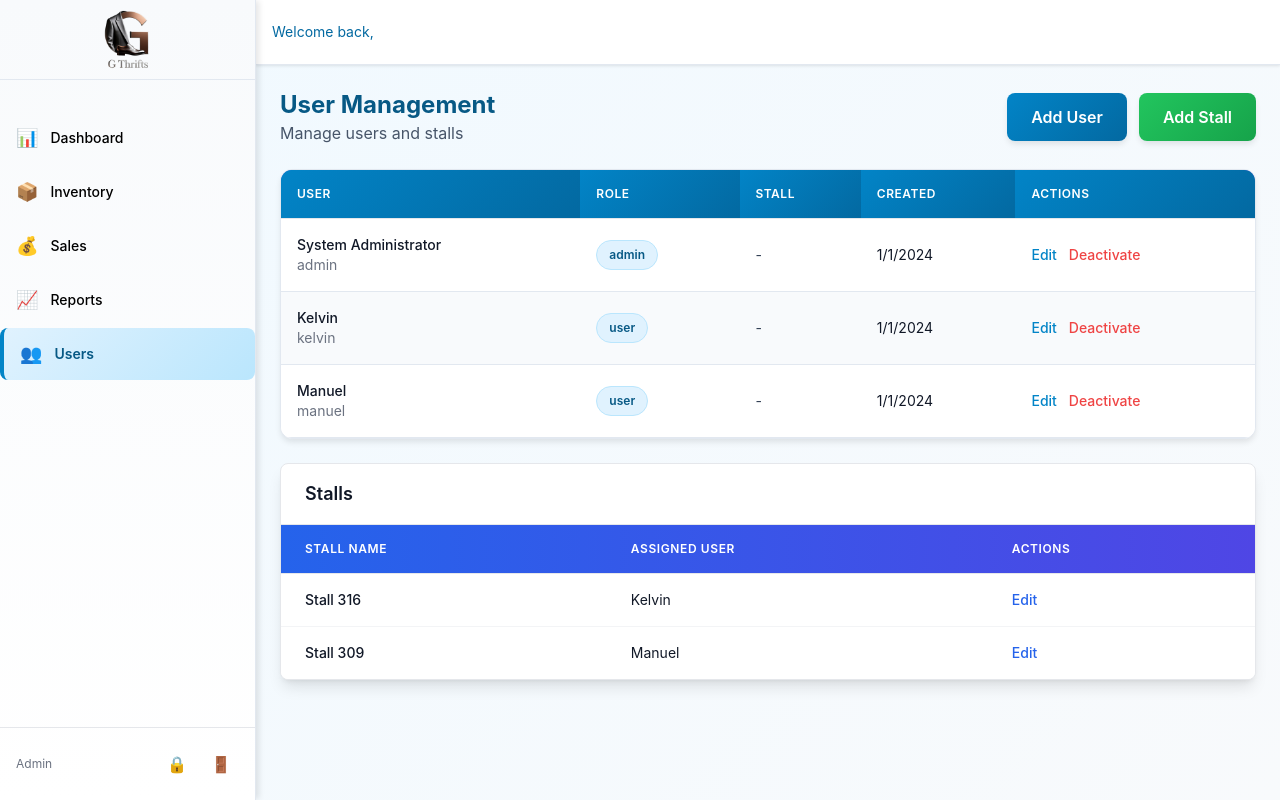
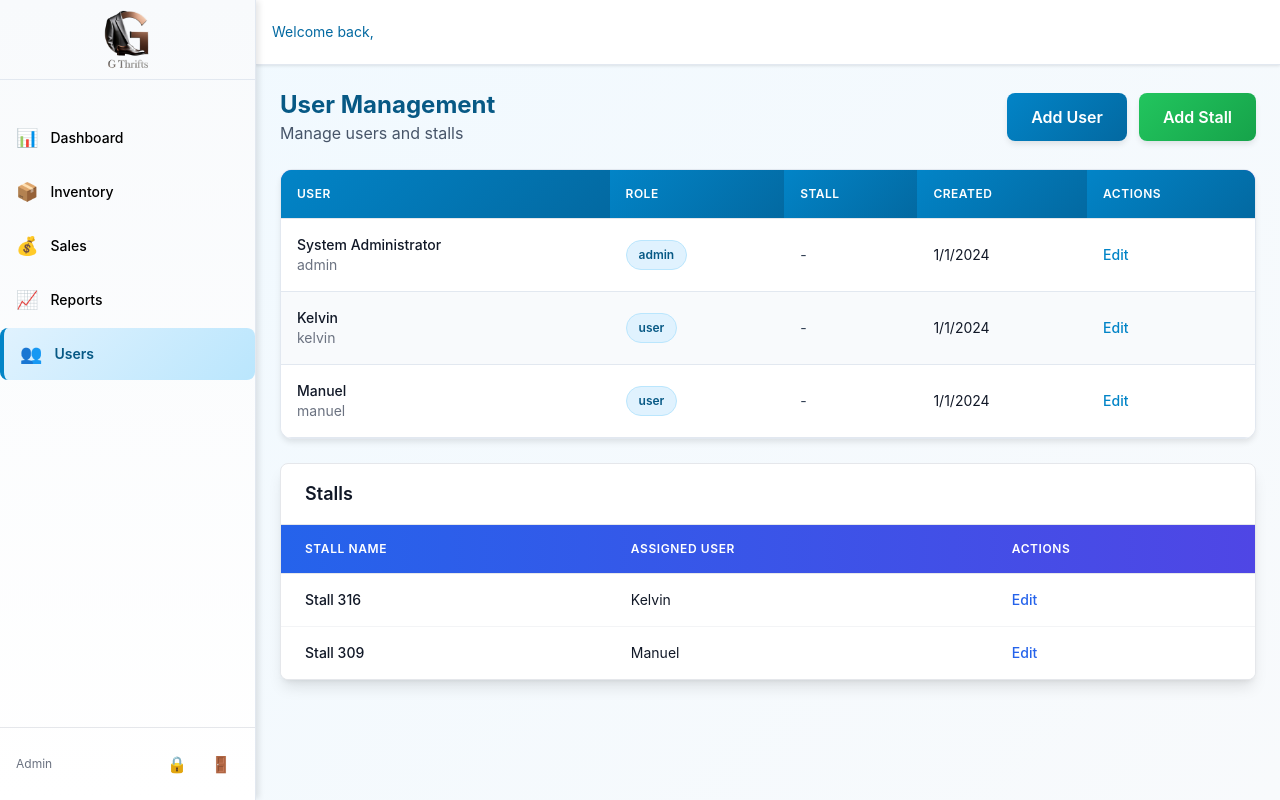
Before and after one commit to SoftwareBazaar/thrift-shop-inventory, a React (Create React App) app in the folder client/: page /users in a window 1280 px wide. Built offline with nearby package versions, Linux system fonts and the light colour scheme; sample sign-in values are in the browser's storage.

Commit message:
Remove toggle user status button since status column was removed

```diff
--- a/client/src/pages/Users.tsx
+++ b/client/src/pages/Users.tsx
@@ -258,7 +258,6 @@ const Users: React.FC = () => {
                     {new Date(userItem.created_date).toLocaleDateString()}
                   </td>
                   <td className="px-6 py-4 whitespace-nowrap text-sm font-medium">
-                    <div className="flex space-x-3">
                     <button
                       onClick={() => openEditUserModal(userItem)}
                       className="text-blue-600 hover:text-blue-900"
@@ -266,20 +265,6 @@ const Users: React.FC = () => {
                     >
                       Edit
                     </button>
-                      <button
-                        onClick={() => toggleUserStatus(userItem.user_id, userItem.status)}
-                        className={`hover:opacity-70 ${
-                          userItem.status === 'active'
-                            ? 'text-red-600 hover:text-red-900'
-                            : 'text-green-600 hover:text-green-900'
-                        }`}
-                        style={{
-                          color: userItem.status === 'active' ? 'var(--error)' : 'var(--success)'
-                        }}
-                      >
-                        {userItem.status === 'active' ? 'Deactivate' : 'Activate'}
-                      </button>
-                    </div>
                   </td>
                 </tr>
               ))}
```
Lines whose indentation alone changed are shown as unchanged.
